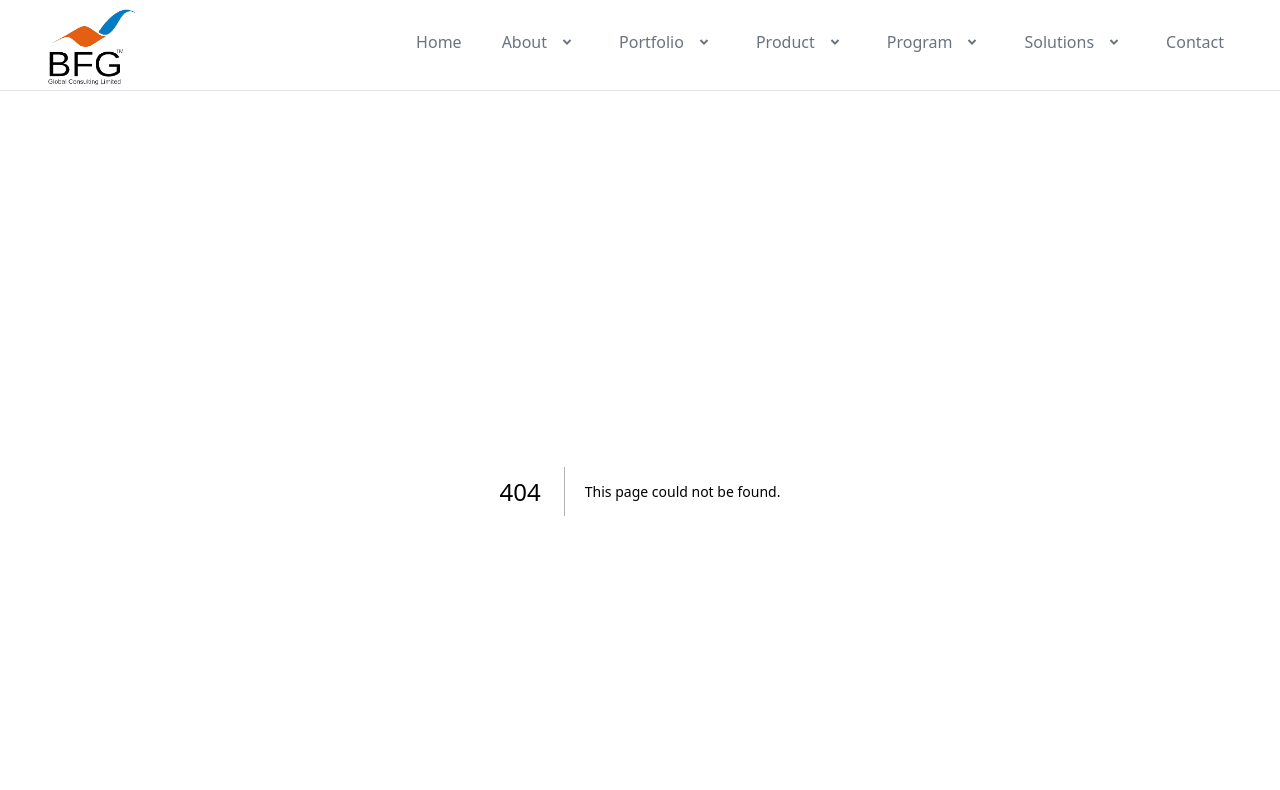
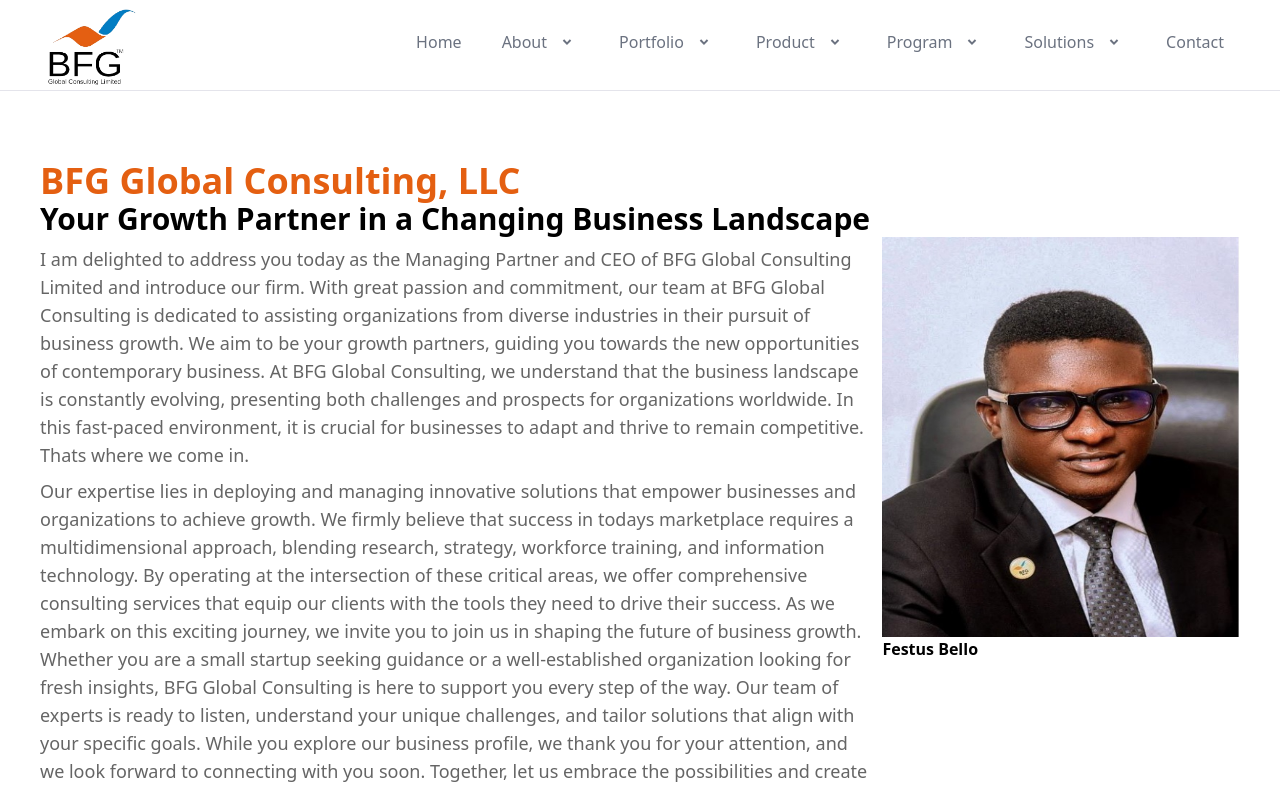
Before and after one commit to bfgglobalconsults/bfg-website, a Next.js app: page /portfolio in a window 1280 px wide. Before the commit this address had no page. Shown: the top 790 px of the page. Built offline with nearby package versions, Linux system fonts and the light colour scheme.

Commit message:
portfolio added

```diff
--- /dev/null
+++ b/src/app/portfolio/page.js
@@ -0,0 +1,66 @@
+import React from "react";
+import Image from "next/image";
+import Picture from "../../../public/assets/festus-bello.jpg";
+
+const page = () => {
+  return (
+    <>
+      <div className="py-[30px]">
+        <div className="p-[40px]">
+          <h2 className="text-4xl text-[#E45F11] font-bold">BFG Global Consulting, LLC</h2>
+          <h3 className="text-3xl font-semibold">Your Growth Partner in a Changing Business Landscape</h3>
+          <div className="flex gap-2 w-full">
+            <div className="w-[70%]">
+              <p className="text-lg my-2 text-[#656565]">
+                I am delighted to address you today as the Managing Partner and
+                CEO of BFG Global Consulting Limited and introduce our firm.
+                With great passion and commitment, our team at BFG Global
+                Consulting is dedicated to assisting organizations from diverse
+                industries in their pursuit of business growth. We aim to be
+                your growth partners, guiding you towards the new opportunities of contemporary business. At BFG Global
+                Consulting, we understand that the business landscape is
+                constantly evolving, presenting both challenges and prospects
+                for organizations worldwide. In this fast-paced environment, it
+                is crucial for businesses to adapt and thrive to remain
+                competitive. Thats where we come in.
+              </p>
+              <p className="text-lg text-[#656565]">
+              Our expertise lies in deploying and managing innovative solutions
+              that empower businesses and organizations to achieve growth. We
+              firmly believe that success in todays marketplace requires a
+              multidimensional approach, blending research, strategy, workforce
+              training, and information technology. By operating at the
+              intersection of these critical areas, we offer comprehensive
+              consulting services that equip our clients with the tools they
+              need to drive their success. As we embark on this exciting
+              journey, we invite you to join us in shaping the future of
+              business growth. Whether you are a small startup seeking guidance
+              or a well-established organization looking for fresh insights, BFG
+              Global Consulting is here to support you every step of the way.
+              Our team of experts is ready to listen, understand your unique
+              challenges, and tailor solutions that align with your specific
+              goals. While you explore our business profile, we thank you for
+              your attention, and we look forward to connecting with you soon.
+              Together, let us embrace the possibilities and create a future of
+              sustainable growth and success.
+            </p>
+            </div>
+            <div className="w-[30%] h-[400px]">
+            <Image
+                  src={Picture}
+                  alt="festus-bello"
+                  className="w-full h-full object-fit"
+                />
+                <p className="font-semibold">Festus Bello</p>
+            </div>
+          </div>
+          <div>
+
+          </div>
+        </div>
+      </div>
+    </>
+  );
+};
+
+export default page;
--- a/src/constants/navigation-constant.js
+++ b/src/constants/navigation-constant.js
@@ -29,6 +29,14 @@
       label: "Portfolio",
       link: "portfolio",
       dropdown: true,
+      dropdown_item: [
+        {
+            id: 1,
+            label: "Projects Executed",
+            link: "portfolio/projects"
+        },
+
+      ],
 
     },
     {
```
Also changed, not shown: public/assets/festus-bello.jpg (added), 1 other file (tests, documents, lock files or other folders).
